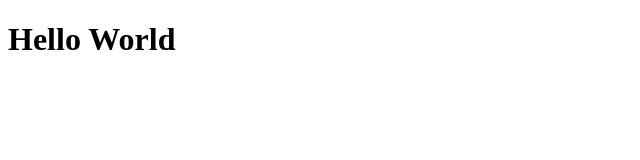
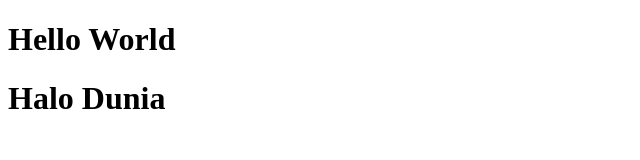
Before and after one commit to MasApis31/Latihan1-RevoU, a plain HTML site: page index.html in a window 1280 px wide. Shown: the whole page, without its empty margins (0-640 px from the left). Drawn offline with Linux system fonts and the light colour scheme.

Commit message:
second commit

```diff
--- a/index.html
+++ b/index.html
@@ -5,5 +5,6 @@
     </head>
     <body>
         <h1>Hello World</h1>
+        <h1>Halo Dunia</h1>
     </body>
 </html>
```
